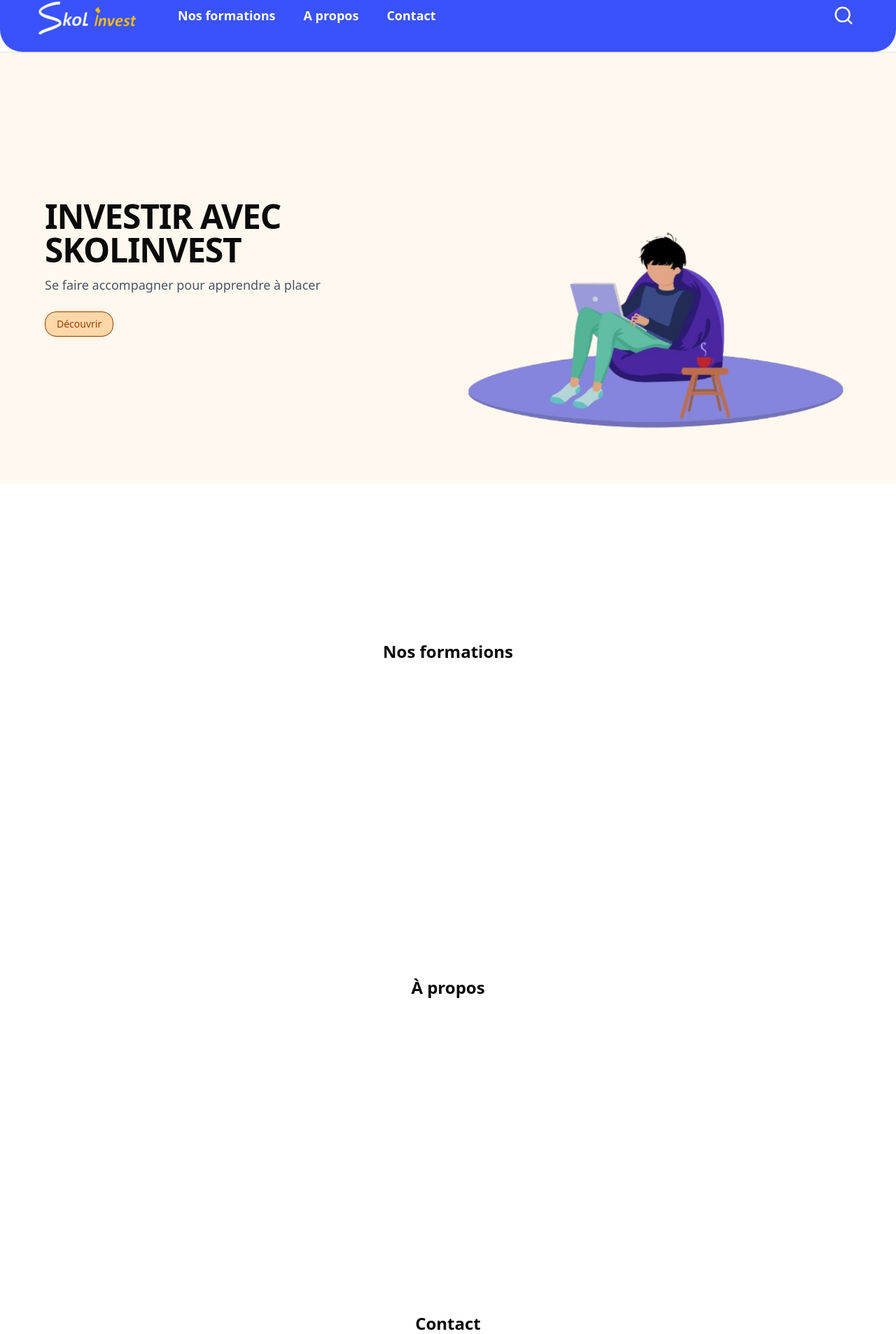
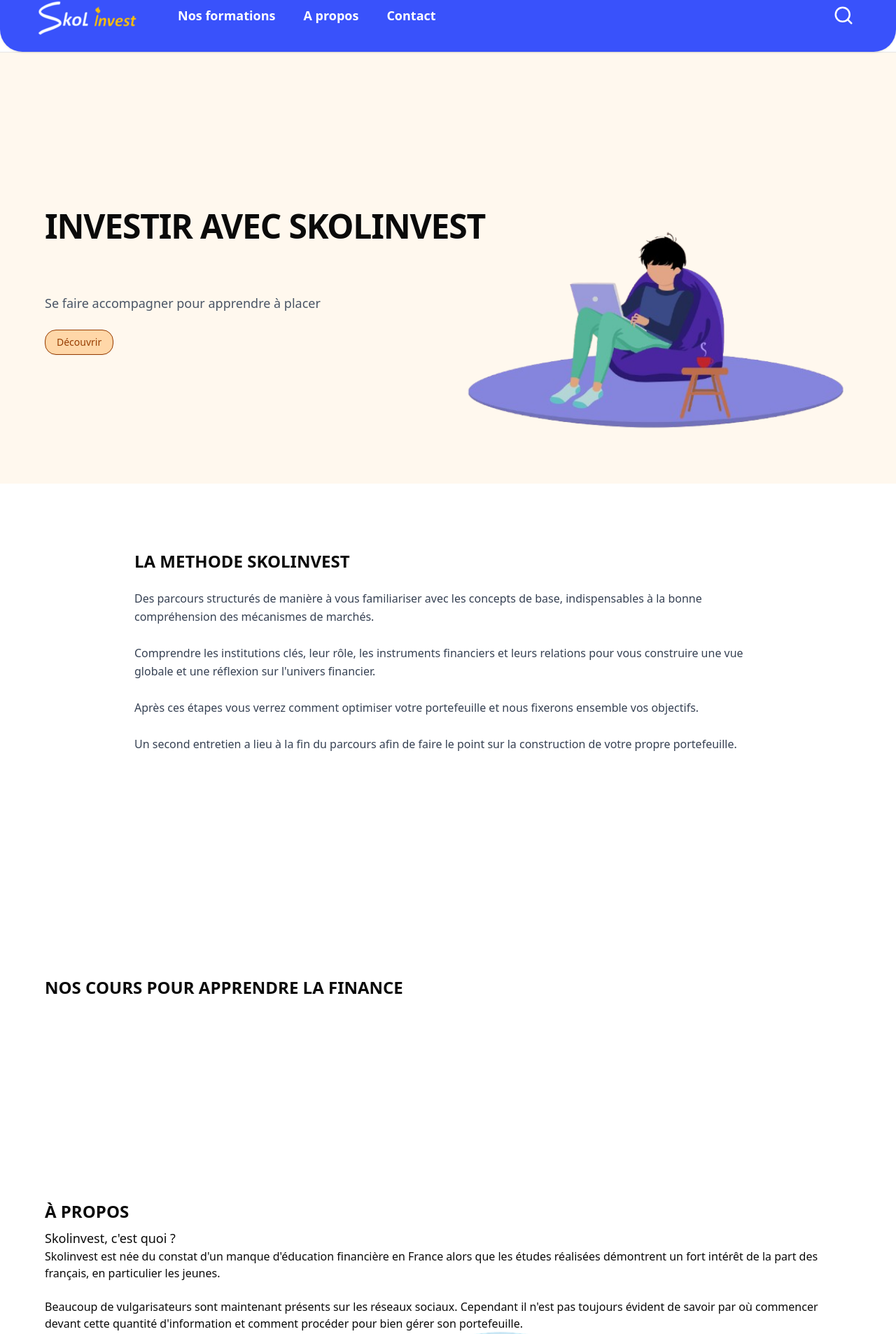
Before and after one commit to Noemie-Gyc/skolinvest, a Next.js app in the folder FRONT/my_front_app/: page / in a window 1280 px wide. Shown: the part 31-1937 px from the top of the page at 70% size. Built offline with nearby package versions, Linux system fonts and the light colour scheme.

Commit message:
begin about and contact contents

```diff
--- a/FRONT/my_front_app/src/app/page.tsx
+++ b/FRONT/my_front_app/src/app/page.tsx
@@ -1,10 +1,15 @@
+"use client";
 import PublicHeader from "@/components/publicHeader";
 import Footer from "@/components/footer";
 import Image from "next/image";
 import Link from "next/link";
 import { DiscoverButton } from "@/components/discoverButton";
+import { Linkedin, Mail } from "lucide-react";
+import { NewsletterInput} from "@/components/newsletterInput";
 
 export default function Page() {
+  const currentMonth = new Date().toISOString().slice(0, 7);
+  const calendlyUrl = `https://calendly.com/skolinvest-formation/prise-de-rendez-vous-clone?month=${currentMonth}`;
   return (
     <>
       <a
@@ -18,22 +23,34 @@ export default function Page() {
       </header>
 
       <main className="min-h-screen flex flex-col">
-        <section aria-labelledby="hero-title" className="bg-[#FFF8EE] min-h-[60vh] flex items-center px-4 py-12 sm:py-16">
-          <div className="w-full max-w-6xl mx-auto grid gap-6 sm:gap-8 md:grid-cols-2 md:items-center">
-            <div>
-              <h1 id="hero-title" className="text-3xl sm:text-4xl md:text-5xl font-semibold tracking-tight">
-                INVESTIR AVEC SKOLINVEST
-              </h1>
-              <p className="mt-3 text-base sm:text-lg text-gray-600">Se faire accompagner pour apprendre à placer</p>
+        <section
+          aria-labelledby="hero-title"
+          className="bg-[#FFF8EE] min-h-[60vh] flex items-center px-4 py-12 sm:py-16"
+        >
+          <div className="w-full max-w-6xl mx-auto relative grid gap-6 sm:gap-8 md:grid-cols-2 md:items-center">
+            <h1
+              id="hero-title"
+              className="text-3xl sm:text-4xl md:text-5xl font-semibold tracking-tight md:absolute md:top-40 md:left-0 md:whitespace-nowrap md:z-10 md:pr-0 pointer-events-none"
+            >
+              INVESTIR AVEC SKOLINVEST
+            </h1>
+            <div className="pt-12 sm:pt-16 md:pt-40">
+              <p className="text-base sm:text-lg text-gray-600">
+                Se faire accompagner pour apprendre à placer
+              </p>
               <DiscoverButton asChild className="mt-6">
-                <Link href="#formations-heading" aria-label="Découvrir la section Nos formations">Découvrir</Link>
+                <Link
+                  href="#formations-heading"
+                  aria-label="Découvrir la section Nos formations"
+                >
+                  Découvrir
+                </Link>
               </DiscoverButton>
             </div>
-
-            <div className="relative">
+            <div className="relative md:col-start-2 md:row-start-1">
               <Image
                 src="/apprendre-la-finance.png"
-                alt="Illustration d'un élève en formation financière"
+                alt="Illustration élève en formation financière"
                 width={720}
                 height={480}
                 priority
@@ -43,16 +60,123 @@ export default function Page() {
           </div>
         </section>
 
-        <section id="formations" aria-labelledby="formations-heading" className="min-h-[60vh] flex items-center justify-center px-4 py-12 sm:py-16">
-          <h2 id="formations-heading" className="text-2xl font-semibold">Nos formations</h2>
+        <section
+          id="methode"
+          aria-labelledby="methode-heading"
+          className="min-h-[60vh] flex flex-col justify-center px-4 py-12 sm:py-16 gap-4 w-full"
+        >
+          <div className="w-full max-w-4xl mx-auto">
+            <h2 id="methode-heading" className="text-2xl font-semibold">
+              LA METHODE SKOLINVEST
+            </h2>
+            <p className="leading-relaxed text-gray-700 mt-6">
+              Des parcours structurés de manière à vous familiariser avec les
+              concepts de base, indispensables à la bonne compréhension des
+              mécanismes de marchés.
+              <br />
+              <br />
+              Comprendre les institutions clés, leur rôle, les instruments
+              financiers et leurs relations pour vous construire une vue globale
+              et une réflexion sur l'univers financier.
+              <br />
+              <br />
+              Après ces étapes vous verrez comment optimiser votre portefeuille
+              et nous fixerons ensemble vos objectifs.
+              <br />
+              <br />
+              Un second entretien a lieu à la fin du parcours afin de faire le
+              point sur la construction de votre propre portefeuille.
+            </p>
+          </div>
+        </section>
+        <section
+          id="formations"
+          aria-labelledby="formations-heading"
+          className="min-h-[60vh] flex flex-col justify-center px-4 py-12 sm:py-16 w-full"
+        >
+          <div className="w-full max-w-6xl mx-auto">
+            <h2 id="formations-heading" className="text-2xl font-semibold">
+              NOS COURS POUR APPRENDRE LA FINANCE
+            </h2>
+          </div>
         </section>
 
-        <section id="about" aria-labelledby="about-heading" className="min-h-[60vh] flex items-center justify-center px-4 py-12 sm:py-16">
-          <h2 id="about-heading" className="text-2xl font-semibold">À propos</h2>
+        <section
+          id="about"
+          aria-labelledby="about-heading"
+          className="min-h-[60vh] flex flex-col justify-center px-4 py-12 sm:py-16 gap-4 w-full"
+        >
+          <div className="w-full max-w-6xl mx-auto">
+            <h2 id="about-heading" className="text-2xl font-semibold">
+              À PROPOS
+            </h2>
+            <h3 className="text-lg font-medium mt-2">
+              Skolinvest, c'est quoi ?
+            </h3>
+            <p>
+              Skolinvest est née du constat d'un manque d'éducation financière
+              en France alors que les études réalisées démontrent un fort
+              intérêt de la part des français, en particulier les jeunes. <br />
+              <br />
+              Beaucoup de vulgarisateurs sont maintenant présents sur les
+              réseaux sociaux. Cependant il n'est pas toujours évident de savoir
+              par où commencer devant cette quantité d'information et comment
+              procéder pour bien gérer son portefeuille.
+            </p>
+            <img
+              src="/specialiste-finance-investissement.png"
+              alt="illustration conseillère financière"
+            />
+            <p>
+              Skolinvest est composé des termes skol et invest, skol signifie
+              "école" en breton, vous êtes donc sur le site de l'école de
+              l'investissement.
+            </p>
+            <p>
+              Skolinvest se propose d'accompagner les débutants en bourse mais
+              aussi les investisseurs plus aguerris afin de les guider dans
+              l'utilisation des instruments et des indicateurs financiers, ainsi
+              que leur apprendre à gérer un portefeuille boursier sur le
+              long-terme et en faire des investisseurs confiants et
+              indépendants.
+            </p>
+          </div>
         </section>
 
-        <section id="contact" aria-labelledby="contact-heading" className="min-h-[60vh] flex items-center justify-center px-4 py-12 sm:py-16">
-          <h2 id="contact-heading" className="text-2xl font-semibold">Contact</h2>
+        <section
+          id="contact"
+          aria-labelledby="contact-heading"
+          className="min-h-[60vh] flex flex-col justify-center px-4 py-12 sm:py-16 w-full"
+        >
+          <div className="w-full max-w-6xl mx-auto">
+            <h2 id="contact-heading" className="text-2xl font-semibold">
+              CONTACT
+            </h2>
+            <Link
+              href="https://www.linkedin.com"
+              aria-label="LinkedIn"
+              className="text-black hover:text-black/60"
+            >
+              <Linkedin className="w-5 h-5" />
+            </Link>
+            <Link
+              href="mailto:alice@skolinvest.com"
+              aria-label="Email"
+              className="text-black hover:text-black/60"
+            >
+              <Mail className="w-5 h-5" />
+            </Link>
+            <NewsletterInput placeholder="Votre adresse email" />
+
+            <DiscoverButton asChild>
+              <Link
+                href={calendlyUrl}
+                aria-label="Prendre rendez-vous"
+              >
+                Prendre rendez-vous
+              </Link>
+            </DiscoverButton>
+          </div>
         </section>
       </main>
 
--- a/FRONT/my_front_app/src/components/footer.tsx
+++ b/FRONT/my_front_app/src/components/footer.tsx
@@ -2,7 +2,7 @@
 
 import Link from "next/link";
 import Image from "next/image";
-import { Linkedin } from "lucide-react";
+
 
 export default function Footer({
   logoSrc = "/logo.png",
@@ -74,22 +74,11 @@ export default function Footer({
         </div>
       </div>
 
-      <div className="border-t border-white/20">
-        <div className="max-w-6xl mx-auto px-4 py-4 text-sm flex flex-col md:flex-row items-center justify-between gap-3">
+      <div className="border-t border-white/20 max-w-6xl mx-auto px-4 py-4 text-sm">
           <span className="text-white/90">
             © {year} SkolInvest. Tous droits réservés.
           </span>
-          <div className="flex items-center gap-3">
-            <Link
-              href="https://www.linkedin.com"
-              aria-label="LinkedIn"
-              className="text-white/90 hover:text-white"
-            >
-              <Linkedin className="w-5 h-5" />
-            </Link>
-          </div>
         </div>
-      </div>
     </footer>
   );
 }
```
Also changed, not shown: FRONT/my_front_app/public/specialiste-finance-investissement.png (added).
